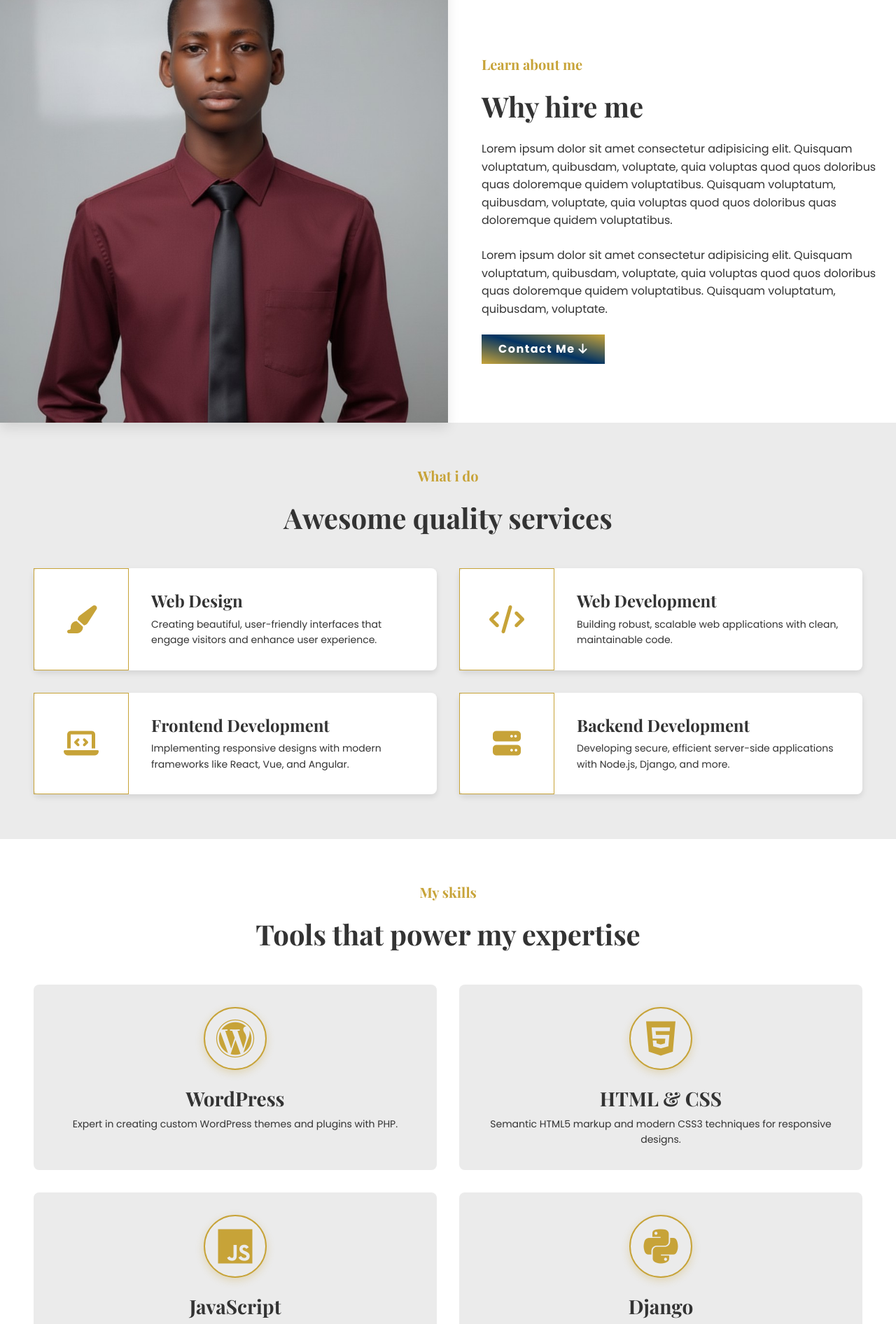
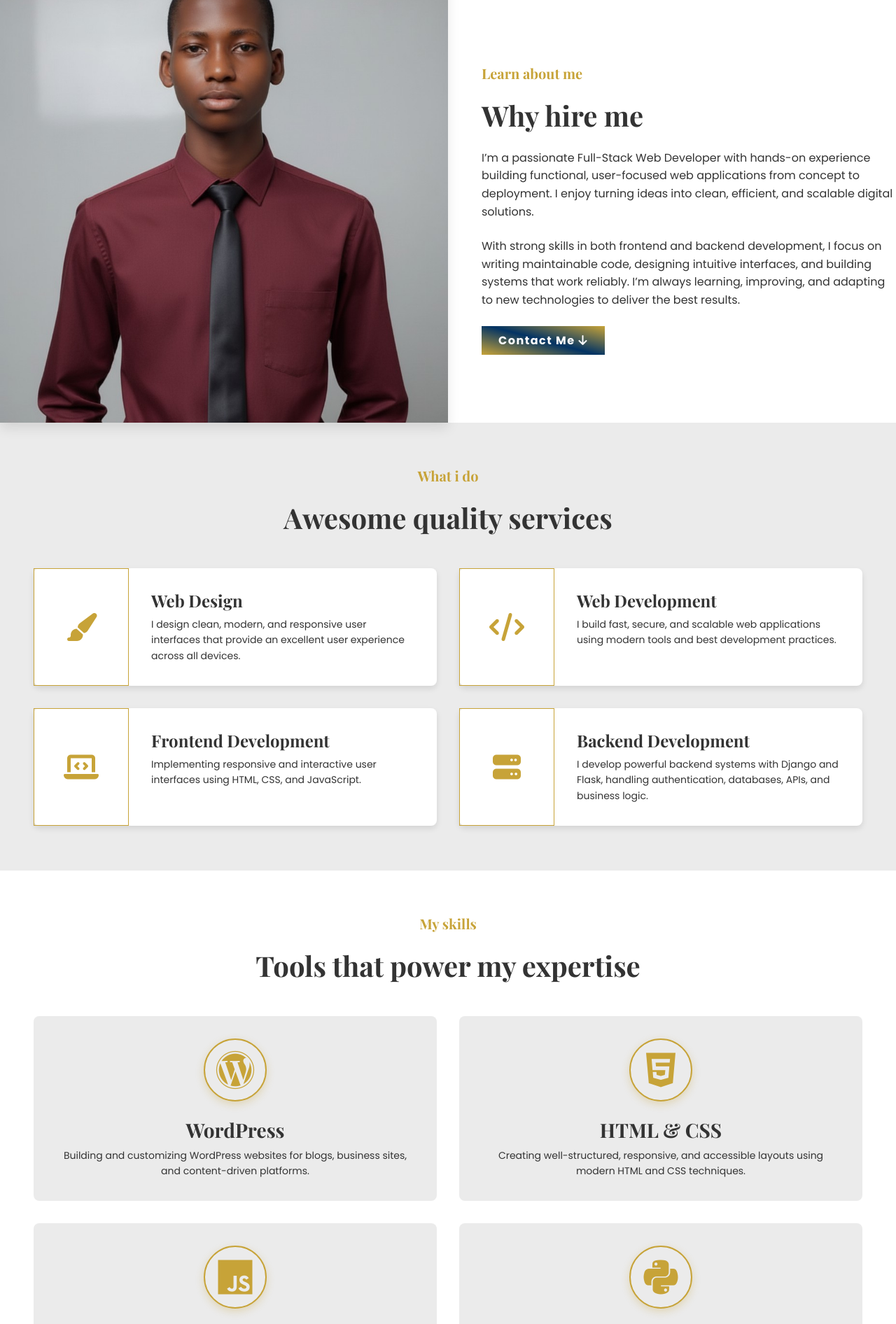
Before and after one commit to olalekan7857/Personal-Portfolio, a Django app: page / in a window 1280 px wide; the page is wider, and only the part inside the window is pictured. Shown: the part 628-2520 px from the top of that part at 70% size. Run offline with Django 5.2, Linux system fonts and the light colour scheme; data that the repository does not hold is empty.

Commit message:
Update portfolio

```diff
--- a/Vistawebs_project/Portfolio/templates/index.html
+++ b/Vistawebs_project/Portfolio/templates/index.html
@@ -5,9 +5,9 @@
     <meta charset="UTF-8">
     <meta name="viewport" content="width=device-width, initial-scale=1.0">
     <!-- favicon -->
-    <link rel="shortcut icon" href="{% static '/images/my_pic.jpg' %}" type="image/png">
+    <link rel="shortcut icon" href="{% static '/images/favicon.png' %}" type="image/png">
      <!-- <meta name="viewport" content="width=device-width, initial-scale=1.0, maximum-scale=1.0, user-scalable=no"> -->
-    <title>Ademola Ibrahim - Web Developer | Web Designer | Fullstack Developer</title>
+    <title>Ademola Ibrahim | Full-Stack Web Developer (Django & JavaScript)</title>
     <!-- Font Awesome CDN -->
     <link rel="stylesheet" href="https://cdnjs.cloudflare.com/ajax/libs/font-awesome/6.4.0/css/all.min.css">
     <!-- Google Fonts -->
@@ -20,7 +20,7 @@
     <nav class="navbar">
         <div class="container">
             <a href="#" class="logo">
-                <img src="{% static 'images/Vistablog-logo-light.png' %}" alt="Logo">
+                <img src="{% static 'images/logo-light.png' %}" alt="Logo">
             </a>
             <div class="menu-toggle" id="mobile-menu">
                 <span class="bar"></span>
@@ -33,7 +33,7 @@
                 <li><a href="#services" class="nav-link">Services</a></li>
                 <li><a href="#resume" class="nav-link">Resume</a></li>
                 <li><a href="#portfolio" class="nav-link">Portfolio</a></li>
-                <li><a href="#https://vistablog.vistaweb.com.ng" class="nav-link">Blog</a></li>
+                {% comment %} <li><a href="#https://vistablog.vistaweb.com.ng" class="nav-link">Blog</a></li> {% endcomment %}
                 <li><a href="#prices" class="nav-link">Prices</a></li>
                 <li><a href="#contact" class="nav-link">Contact</a></li>
             </ul>
@@ -46,10 +46,10 @@
             <div class="hero-content">
                 <h4 class="animate-card from-left">I'm</h4>
                 <h1 class="animate-card from-left">Ademola Ibrahim</h1>
-                <h2 class="animate-card from-left">Web Developer</h2>
+                <h2 class="animate-card from-left">Full-Stack Web Developer</h2>
                 <div class="hero-buttons animate-card from-bottom">
                     <a href="#contact" class="btn btn-primary">Hire Me</a>
-                    <a href="#contact" class="btn btn-primary">Contact Me</a>
+                    <a href="#portfolio" class="btn btn-primary">View Work</a>
                 </div>
             </div>
         </div>
@@ -59,13 +59,13 @@
     <section class="about" id="about">
         <div class="container">
             <div class="about-image animate-card from-left">
-                <img src="{% static '/images/mypic_wine.jpg' %}" alt="About Me">
+                <img src="{% static 'images/mypic_wine.jpg' %}" alt="About Me">
             </div>
             <div class="about-content animate-card from-right">
                 <h4 class="underline ">Learn about me</h4>
                 <h2 >Why hire me</h2>
-                <p>Lorem ipsum dolor sit amet consectetur adipisicing elit. Quisquam voluptatum, quibusdam, voluptate, quia voluptas quod quos doloribus quas doloremque quidem voluptatibus. Quisquam voluptatum, quibusdam, voluptate, quia voluptas quod quos doloribus quas doloremque quidem voluptatibus.</p>
-                <p>Lorem ipsum dolor sit amet consectetur adipisicing elit. Quisquam voluptatum, quibusdam, voluptate, quia voluptas quod quos doloribus quas doloremque quidem voluptatibus. Quisquam voluptatum, quibusdam, voluptate.</p>
+                <p>I’m a passionate Full-Stack Web Developer with hands-on experience building functional, user-focused web applications from concept to deployment. I enjoy turning ideas into clean, efficient, and scalable digital solutions.</p>
+                <p>With strong skills in both frontend and backend development, I focus on writing maintainable code, designing intuitive interfaces, and building systems that work reliably. I’m always learning, improving, and adapting to new technologies to deliver the best results.</p>
                 <a href="#contact" class="btn btn-primary animate-card from-bottom">Contact Me <i class="fas fa-arrow-down"></i></a>
             </div>
         </div>
@@ -86,7 +86,7 @@
 
                     <div class="service-content">
                         <h3>Web Design</h3>
-                        <p>Creating beautiful, user-friendly interfaces that engage visitors and enhance user experience.</p>
+                        <p>I design clean, modern, and responsive user interfaces that provide an excellent user experience across all devices.</p>
                     </div>
                 </div>
 
@@ -99,7 +99,7 @@
 
                     <div class="service-content">
                         <h3>Web Development</h3>
-                        <p>Building robust, scalable web applications with clean, maintainable code.</p>
+                        <p>I build fast, secure, and scalable web applications using modern tools and best development practices.</p>
                     </div>
                 </div>
 
@@ -112,7 +112,7 @@
 
                     <div class="service-content">
                         <h3>Frontend Development</h3>
-                        <p>Implementing responsive designs with modern frameworks like React, Vue, and Angular.</p>
+                        <p>Implementing responsive and interactive user interfaces using HTML, CSS, and JavaScript.</p>
                     </div>
                 </div>
 
@@ -125,7 +125,7 @@
 
                     <div class="service-content">
                         <h3>Backend Development</h3>
-                        <p>Developing secure, efficient server-side applications with Node.js, Django, and more.</p>
+                        <p>I develop powerful backend systems with Django and Flask, handling authentication, databases, APIs, and business logic.</p>
                     </div>
                 </div>
             </div>
@@ -143,7 +143,7 @@
                         <i class="fab fa-wordpress"></i>
                     </div>
                     <h3>WordPress</h3>
-                    <p>Expert in creating custom WordPress themes and plugins with PHP.</p>
+                    <p>Building and customizing WordPress websites for blogs, business sites, and content-driven platforms.</p>
                 </div>
 
                 <div class="skill-card animate-card from-right">
@@ -151,7 +151,7 @@
                         <i class="fab fa-html5"></i>
                     </div>
                     <h3>HTML & CSS</h3>
-                    <p>Semantic HTML5 markup and modern CSS3 techniques for responsive designs.</p>
+                    <p>Creating well-structured, responsive, and accessible layouts using modern HTML and CSS techniques.</p>
                 </div>
 
                 <div class="skill-card animate-card from-left">
@@ -159,7 +159,7 @@
                         <i class="fab fa-js"></i>
                     </div>
                     <h3>JavaScript</h3>
-                    <p>ES6+ features, DOM manipulation, and modern frameworks for interactive web apps.</p>
+                    <p>Adding interactivity, dynamic content, and smooth user experiences with modern JavaScript.</p>
                 </div>
 
                 <div class="skill-card animate-card from-right">
@@ -167,11 +167,11 @@
                         <i class="fab fa-python"></i>
                     </div>
                     <h3>Django</h3>
-                    <p>Building secure, scalable web applications with Django's powerful framework.</p>
+                    <p>Developing secure and scalable backend systems using Django for web applications and APIs.</p>
                 </div>
             </div>
             <div class="animate-card from-bottom">
-                <a href="{% static 'images/my_pic.jpg' %}" download><button class="btn download btn-full-width"><i class="fas fa-arrow-down arrow-firstt"></i> Download CV <i class="fas fa-arrow-down arrow-lastt"></i></button></a>
+                <a href="{% static 'file/Ademola_Ibrahim_Olalekan_Fullstack_Developer_CV.pdf' %}" download><button class="btn download btn-full-width"><i class="fas fa-arrow-down arrow-firstt"></i> Download CV <i class="fas fa-arrow-down arrow-lastt"></i></button></a>
             </div>
         </div>
     </section>
@@ -212,8 +212,8 @@
     <!-- Prices Section -->
     <section class="prices" id="prices">
         <div class="container">
-            <h4 class="animate-card from-left ">My priice plan</h4>
-            <h2 class="animate-card from-right">Flexible Pricing</h2>
+            <h4 class="animate-card from-left ">My price plan</h4>
+            <h2 class="animate-card from-right">Pricing varies depending on project type, features, and timeline.</h2>
             <div class="pricing-grid">
                 <div class="pricing-card">
                     <h4 class="animate-card from-right">Starts from:</h4>
@@ -271,7 +271,7 @@
                 </div> <br>
                 <div class="contact-item">
                     <i class="fas fa-map-marker-alt"></i>
-                    <span>Location:Camp Abeokuta Nigeria</span>
+                    <span>Nigeria</span>
                 </div> <br>
                 <div class="contact-item">
                     <i class="fas fa-phone"></i>
@@ -309,11 +309,11 @@
         <div class="container">
             <p>©2025. All right reserved by vistaweb</p>
             <div class="social-links animate-card from-right">
-                <a href="#"><i class="fab fa-github"></i></a>
-                <a href="#"><i class="fab fa-linkedin-in"></i></a>
-                <a href="#"><i class="fab fa-twitter"></i></a>
-                <a href="#"><i class="fab fa-facebook-f"></i></a>
-                <a href="#"><i class="fab fa-whatsapp"></i></a>
+                <a href="https://github.com/olalekan7857"><i class="fab fa-github"></i></a>
+                <a href="https://www.linkedin.com/in/ademola-ibrahim-5969a2378"><i class="fab fa-linkedin-in"></i></a>
+                <a href="https://www.instagram.com/horlalekan___"><i class="fab fa-instagram"></i></a>
+                <a href="https://www.facebook.com/ibrahim.ademola.7583"><i class="fab fa-facebook-f"></i></a>
+                <a href="https://wa.me/+2349017779308"><i class="fab fa-whatsapp"></i></a>
             </div>
         </div>
     </footer>
--- a/Vistawebs_project/Portfolio/views.py
+++ b/Vistawebs_project/Portfolio/views.py
@@ -35,7 +35,7 @@ def index(request):
     else:
         form = Contact_form()
 
-    websites = Portfolio.objects.all()
+    websites = Portfolio.objects.all().order_by('-id')
 
     context = {
         'form':form,
--- a/Vistawebs_project/static/css/styles.css
+++ b/Vistawebs_project/static/css/styles.css
@@ -288,7 +288,7 @@ section {
 .hero {
     height: var(--hero-height);
     background: linear-gradient(hsla(45, 56%, 50%, 0.1), hsla(45, 56%, 50%, 0.1)),
-    url('https://images.unsplash.com/photo-1499951360447-b19be8fe80f5?ixlib=rb-4.0.3&ixid=M3wxMjA3fDB8MHxwaG90by1wYWdlfHx8fGVufDB8fHx8fA%3D%3D&auto=format&fit=crop&w=1170&q=80');
+    url('/static/images/hero-bg.png');
     /* background: linear-gradient(rgba(0, 0, 0, 0.5), rgba(0, 0, 0, 0.5)),url('/static/images/hero-img.avif'); */
     background-size: cover;
     background-position: center;
@@ -301,7 +301,7 @@ section {
 
 .hero-content {
     flex: 1;
-    color: var(--text-color);
+    color: var(--white);
 }
 
 .hero h4 {
```
Also changed, not shown: Vistawebs_project/static/images/Vistablog-logo-dark.png (deleted), Vistawebs_project/static/images/Vistablog-logo-light.png (deleted), Vistawebs_project/static/images/favicon.png (added), Vistawebs_project/static/images/hero-bg.png (added), Vistawebs_project/static/images/logo-dark.png (added), Vistawebs_project/static/images/logo-light.png (added), Vistawebs_project/static/images/photo-1499951360447-b19be8fe80f5.avif (added), 1 other file.
